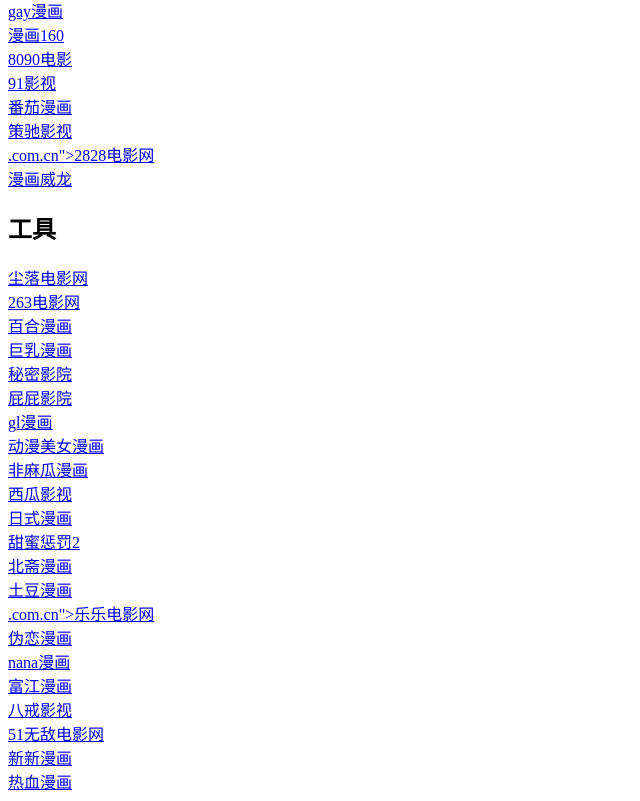
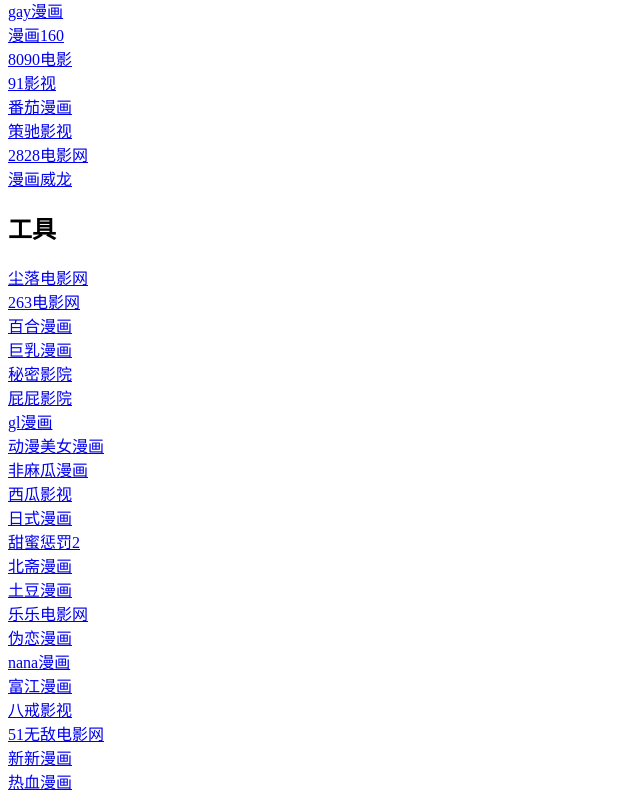
Before and after one commit to jinshangewangzhidaohang/jinshangewangzhidaohang.github.io, a plain HTML site: page index.html in a window 1280 px wide. Shown: the part 1522-2323 px from the top of the page, without its empty margins (0-640 px from the left). Drawn offline with Linux system fonts and the light colour scheme.

Commit message:
Fix HTML encoding issues in index.html

```diff
--- a/index.html
+++ b/index.html
@@ -25,7 +25,7 @@
 <a href="https://zaixianyingyuan-yy.com.cn">在线影院</a><br>
 <a href="https://heixiumanhua-wap.com.cn">嘿咻漫画</a><br>
 <a href="https://www.tianqiyingshi-ac.com.cn">天启影视</a><br>
-<a href="https://www.guanggundianyingwang-cn">.com.cn">光棍电影网</a><br>
+<a href="https://www.guanggundianyingwang-cn.com.cn">光棍电影网</a><br>
 <a href="https://xingganmanhua-vip.com.cn">性感漫画</a><br>
 <a href="https://juzidianyingwang-top.com.cn">桔子电影网</a><br>
 <a href="https://www.dashixiongyingshi-yy.com.cn">大师兄影视</a><br>
@@ -77,7 +77,7 @@
 <a href="https://www.91-yingshi.com.cn">91影视</a><br>
 <a href="https://www.fanjiamanhua-wap.com.cn">番茄漫画</a><br>
 <a href="https://cechiyingshi-ac.com.cn">策驰影视</a><br>
-<a href="https://2828dianyingwang-cn">.com.cn">2828电影网</a><br>
+<a href="https://2828dianyingwang-cn.com.cn">2828电影网</a><br>
 <a href="https://www.manhuaweilong-h5.com.cn">漫画威龙</a><br>
 
 <h2>工具</h2>
@@ -97,7 +97,7 @@
 <a href="https://www.tianmichengfa2-mip.com.cn">甜蜜惩罚2</a><br>
 <a href="https://www.beizhaimanhua-wap.com.cn">北斋漫画</a><br>
 <a href="https://www.tudoumanhua-app.com.cn">土豆漫画</a><br>
-<a href="https://www.leledianyingwang-cn">.com.cn">乐乐电影网</a><br>
+<a href="https://www.leledianyingwang-cn.com.cn">乐乐电影网</a><br>
 <a href="https://weilianmanhua-wap.com.cn">伪恋漫画</a><br>
 <a href="https://nanamanhua-vip.com.cn">nana漫画</a><br>
 <a href="https://fujiangmanhua-wap.com.cn">富江漫画</a><br>
```
